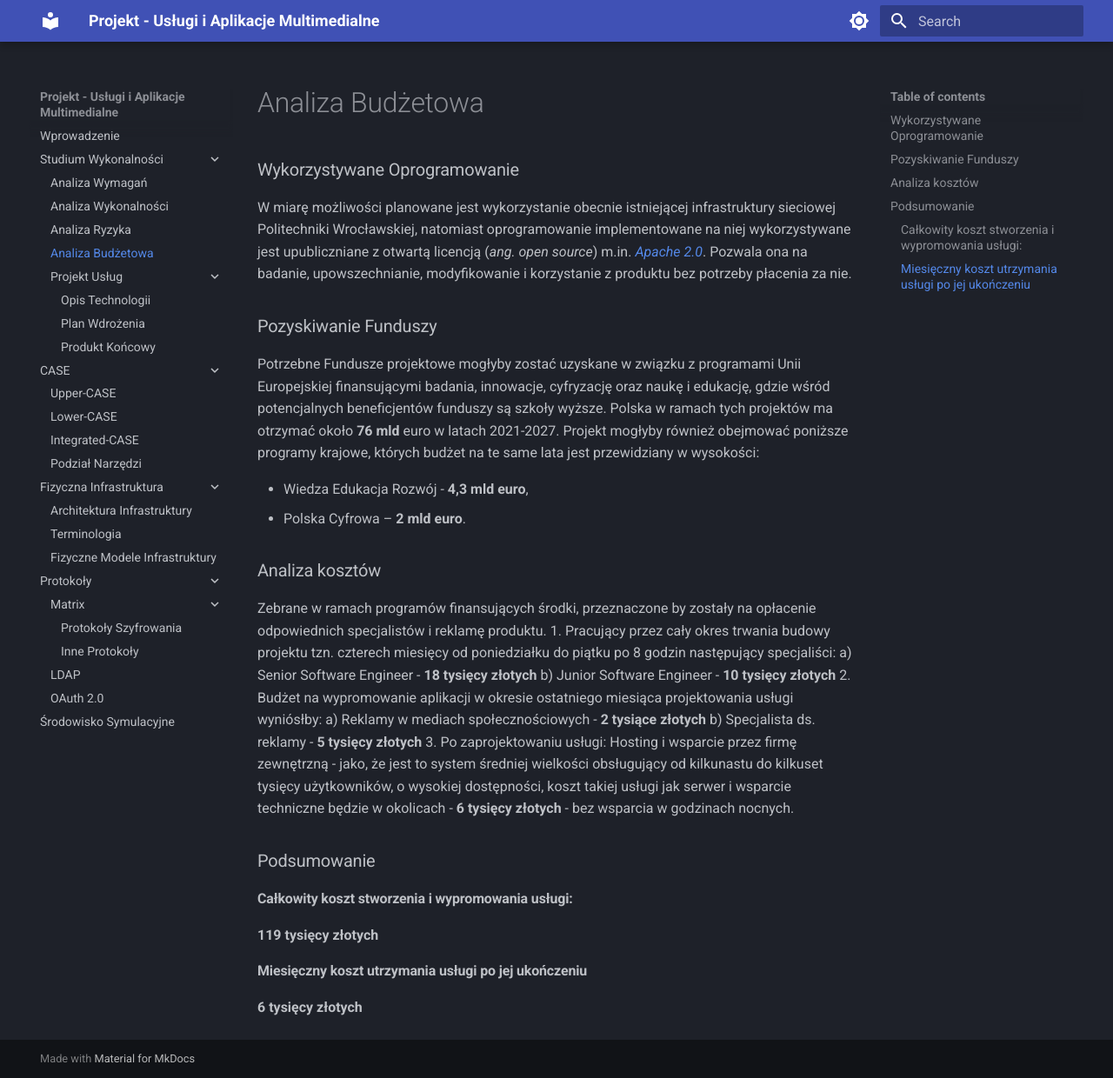
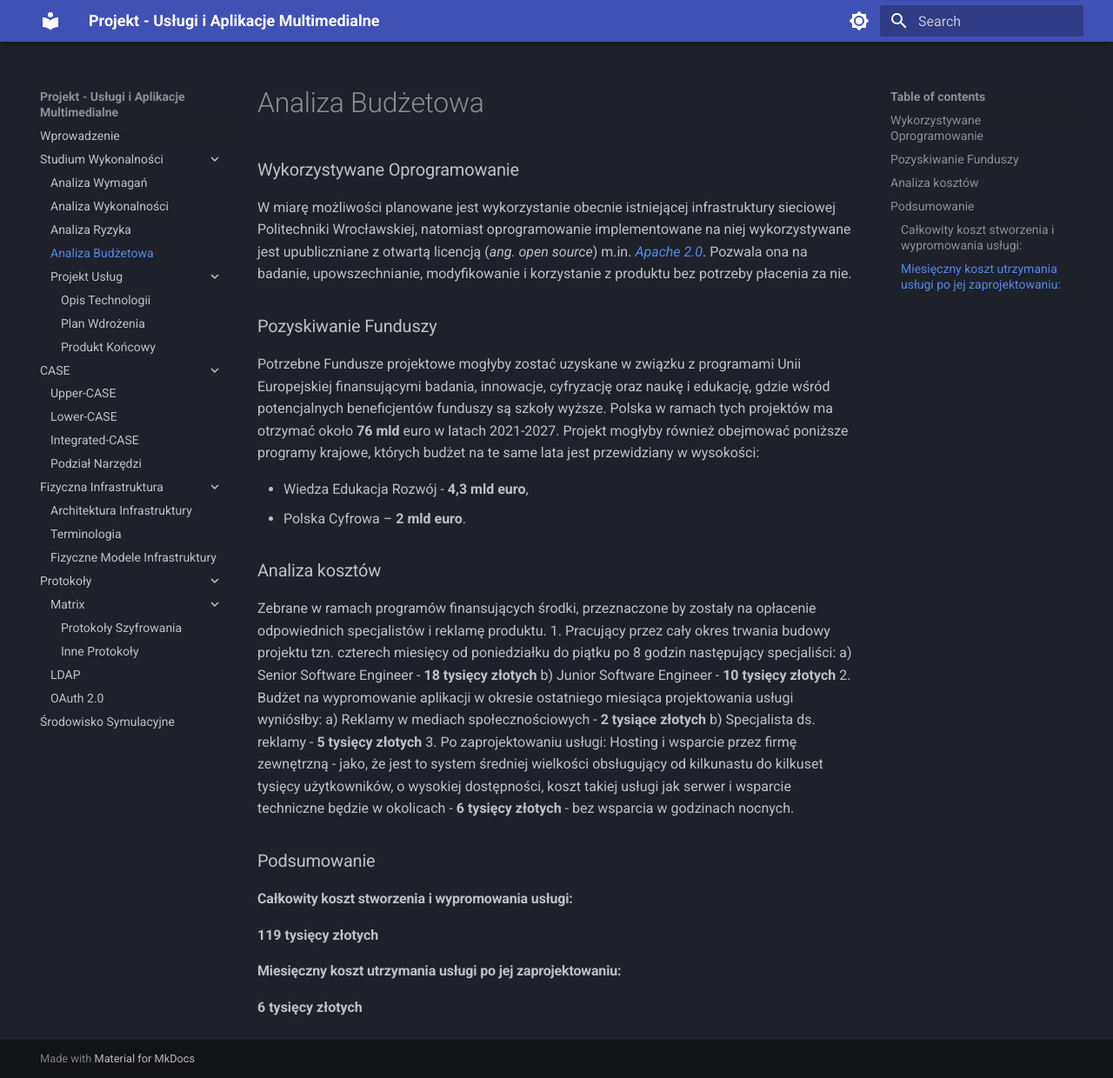
Before and after one commit to chramb/mtx4pwr, an MkDocs documentation site: the page built from docs/studium-wykonalnosci/analiza-budzetowa.md, in a window 1280 px wide and 1240 px high. Shown: the whole window at 87% size. Built offline with MkDocs 1.6.1 and Material for MkDocs 9.7.7, drawn with Linux system fonts in a browser that asks for light colours.

Commit message:
Update analiza-budzetowa.md

```diff
--- a/docs/studium-wykonalnosci/analiza-budzetowa.md
+++ b/docs/studium-wykonalnosci/analiza-budzetowa.md
@@ -31,5 +31,5 @@ Hosting i wsparcie przez firmę zewnętrzną - jako, że jest to system średnie
 # Podsumowanie
 ## Całkowity koszt stworzenia i wypromowania usługi:
 **119 tysięcy złotych**
-## Miesięczny koszt utrzymania usługi po jej ukończeniu
+## Miesięczny koszt utrzymania usługi po jej zaprojektowaniu:
 **6 tysięcy złotych**
```
